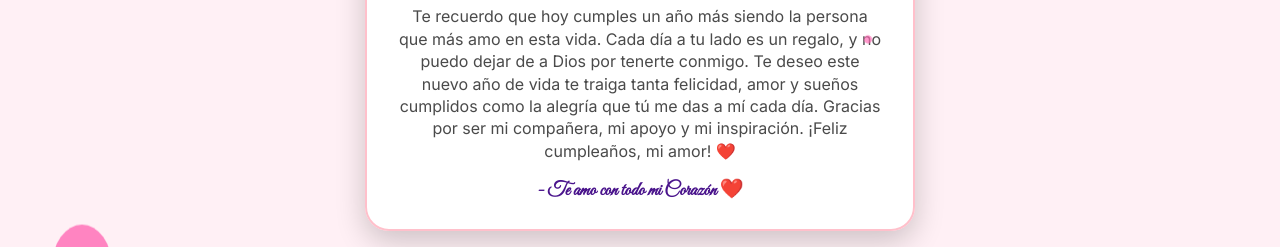
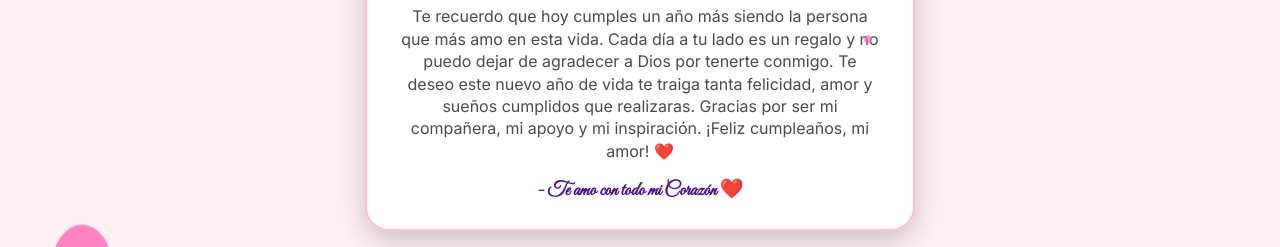
Before and after one commit to RiverajUAN25/FELICIDADES, a plain HTML site: page index.html in a window 1280 px wide. Both pictures are taken after a click on the button "❤️ Para mi amor Graciela ❤️". Shown: the part 553-800 px from the top of the page. Drawn offline with nearby package versions, Linux system fonts and the light colour scheme.

Commit message:
Update index.html

```diff
--- a/index.html
+++ b/index.html
@@ -350,7 +350,7 @@
     <div class="message-box" id="message-box">
         <h2 class="font-bold">¡Feliz Cumpleaños!</h2>
         <p>
-            Te recuerdo que hoy cumples un año más siendo la persona que más amo en esta vida. Cada día a tu lado es un regalo, y no puedo dejar de a Dios por tenerte conmigo. Te deseo este nuevo año de vida te traiga tanta felicidad, amor y sueños cumplidos como la alegría que tú me das a mí cada día. Gracias por ser mi compañera, mi apoyo y mi inspiración. ¡Feliz cumpleaños, mi amor! ❤️
+            Te recuerdo que hoy cumples un año más siendo la persona que más amo en esta vida. Cada día a tu lado es un regalo y no puedo dejar de agradecer a Dios por tenerte conmigo. Te deseo este nuevo año de vida te traiga tanta felicidad, amor y sueños cumplidos que realizaras. Gracias por ser mi compañera, mi apoyo y mi inspiración. ¡Feliz cumpleaños, mi amor! ❤️
         </p>
         <p class="signature">- Te amo con todo mi Corazón ❤️</p>
     </div>
@@ -520,4 +520,5 @@
         };
     </script>
 </body>
+
 </html>
```
